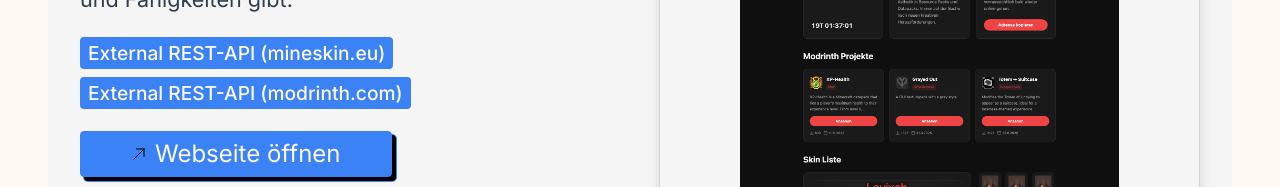
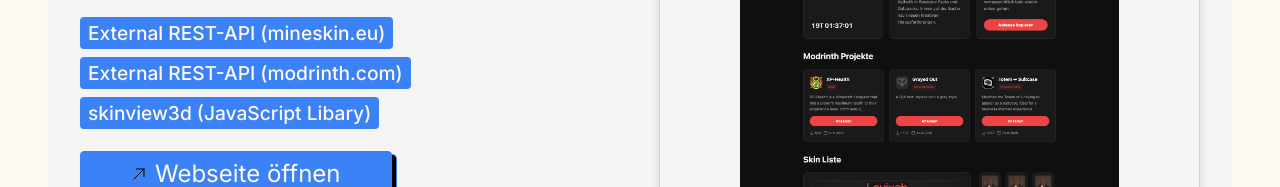
Before and after one commit to Michaelninder/fabianternis.de, a plain HTML site: page index.html in a window 1280 px wide. Shown: the part 1729-1916 px from the top of the page. Drawn offline with nearby package versions, Linux system fonts and the light colour scheme.

Commit message:
Commit changes from a day ago

```diff
--- a/index.html
+++ b/index.html
@@ -93,6 +93,7 @@
                                     <div class="technology-tags">
                                         <span class="technology-tag">External REST-API (mineskin.eu)</span>
                                         <span class="technology-tag">External REST-API (modrinth.com)</span>
+                                        <span class="technology-tag">skinview3d (JavaScript Libary)</span>
                                     </div>
                                     <div class="project-links">
                                         <a href="https://louixch.de" class="project-link button" target="_blank">
```
